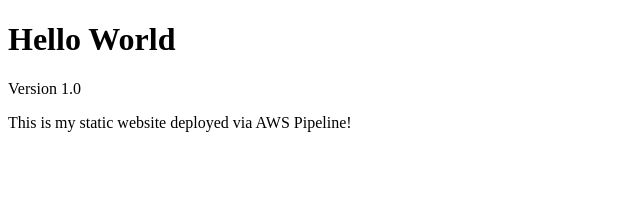
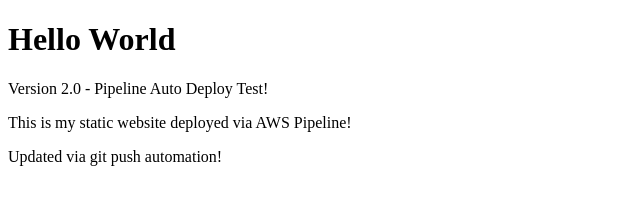
Before and after one commit to ranverse/mystaticpage, a plain HTML site: page index.html in a window 1280 px wide. Shown: the whole page, without its empty margins (0-640 px from the left). Drawn offline with Linux system fonts and the light colour scheme.

Commit message:
test automatic pipeline deployment v2

```diff
--- a/index.html
+++ b/index.html
@@ -5,7 +5,8 @@
 </head>
 <body>
     <h1>Hello World</h1>
-    <p>Version 1.0</p>
+    <p>Version 2.0 - Pipeline Auto Deploy Test!</p>
     <p>This is my static website deployed via AWS Pipeline!</p>
+    <p>Updated via git push automation!</p>
 </body>
 </html>
```
